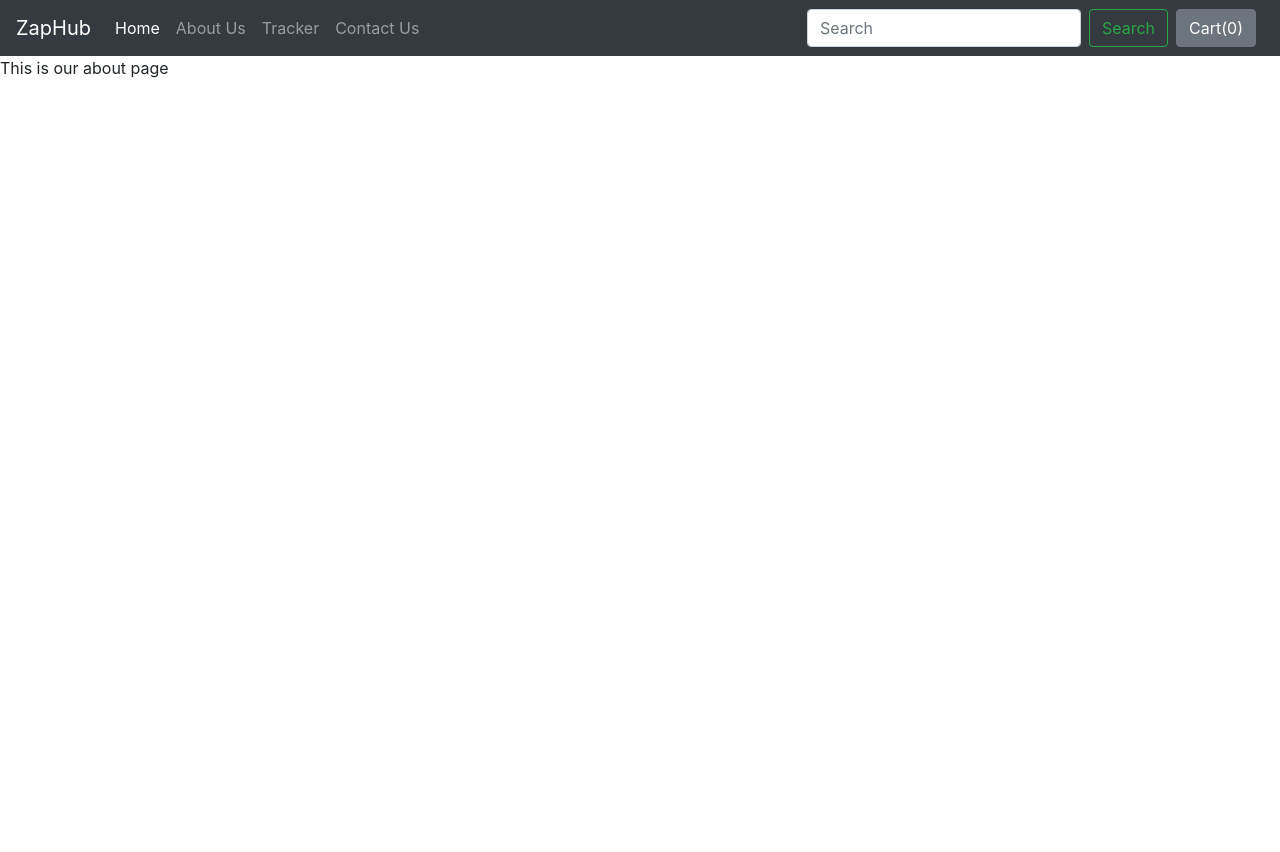
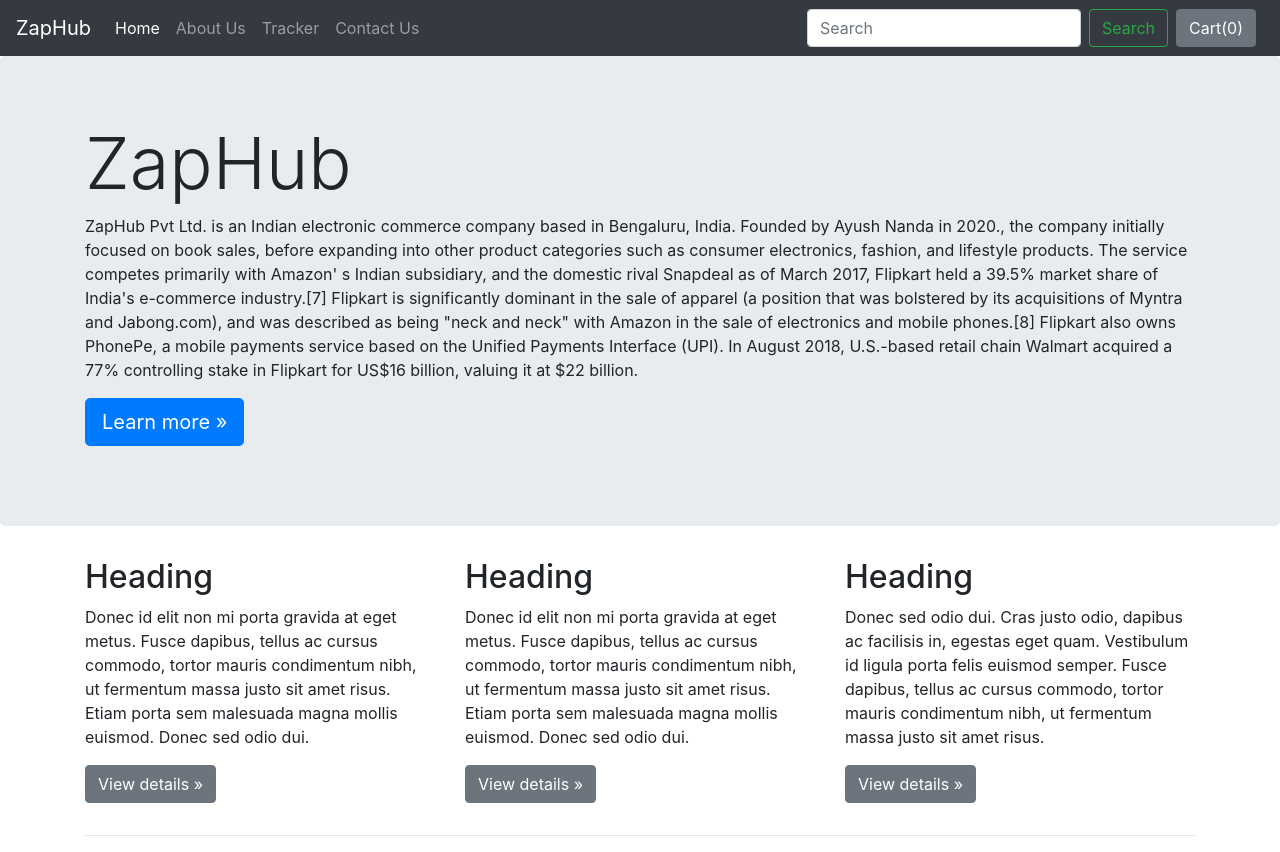
Before and after one commit to ayushnanda21/ZapHub, a Django app: template shop/templates/shop/about.html in a window 1280 px wide. Before the commit the page ends 78 px from the top, so only its background shows below. Run offline with Django 3.2, Linux system fonts and the light colour scheme; the template is opened without the code that fills it, so the values that code supplies are empty; some libraries are stand-ins or nearby versions.

Commit message:
productview and about landing pages made

```diff
--- a/shop/templates/shop/about.html
+++ b/shop/templates/shop/about.html
@@ -1,4 +1,61 @@
 {% extends 'shop/basic.html' %}
 
 {% block title%}About Us{% endblock %}
-{% block body %} This is our about page {% endblock %}
+{% block body %}
+<main role="main">
+
+  <!-- Main jumbotron for a primary marketing message or call to action -->
+  <div class="jumbotron">
+    <div class="container">
+      <h1 class="display-3">ZapHub</h1>
+      <p>ZapHub Pvt Ltd. is an Indian electronic commerce company based in Bengaluru, India. Founded by Ayush Nanda in 2020., the company initially focused on book sales, before expanding into other product categories such as consumer electronics, fashion, and lifestyle products.
+
+The service competes primarily with Amazon' s Indian subsidiary, and the domestic rival Snapdeal as of March 2017, Flipkart held a 39.5% market share of India's e-commerce industry.[7] Flipkart is significantly dominant in the sale of apparel (a position that was bolstered by its acquisitions of Myntra and Jabong.com), and was described as being "neck and neck" with Amazon in the sale of electronics and mobile phones.[8] Flipkart also owns PhonePe, a mobile payments service based on the Unified Payments Interface (UPI).
+
+In August 2018, U.S.-based retail chain Walmart acquired a 77% controlling stake in Flipkart for US$16 billion, valuing it at $22 billion.</p>
+      <p><a class="btn btn-primary btn-lg" href="#" role="button">Learn more »</a></p>
+    </div>
+  </div>
+
+  <div class="container">
+    <!-- Example row of columns -->
+    <div class="row">
+      <div class="col-md-4">
+        <h2>Heading</h2>
+        <p>Donec id elit non mi porta gravida at eget metus. Fusce dapibus, tellus ac cursus commodo, tortor mauris condimentum nibh, ut fermentum massa justo sit amet risus. Etiam porta sem malesuada magna mollis euismod. Donec sed odio dui. </p>
+        <p><a class="btn btn-secondary" href="#" role="button">View details »</a></p>
+      </div>
+      <div class="col-md-4">
+        <h2>Heading</h2>
+        <p>Donec id elit non mi porta gravida at eget metus. Fusce dapibus, tellus ac cursus commodo, tortor mauris condimentum nibh, ut fermentum massa justo sit amet risus. Etiam porta sem malesuada magna mollis euismod. Donec sed odio dui. </p>
+        <p><a class="btn btn-secondary" href="#" role="button">View details »</a></p>
+      </div>
+      <div class="col-md-4">
+        <h2>Heading</h2>
+        <p>Donec sed odio dui. Cras justo odio, dapibus ac facilisis in, egestas eget quam. Vestibulum id ligula porta felis euismod semper. Fusce dapibus, tellus ac cursus commodo, tortor mauris condimentum nibh, ut fermentum massa justo sit amet risus.</p>
+        <p><a class="btn btn-secondary" href="#" role="button">View details »</a></p>
+      </div>
+    </div>
+
+    <hr>
+
+  </div> <!-- /container -->
+
+</main>
+
+
+
+
+
+
+
+
+
+
+
+
+
+
+
+
+{% endblock %}
--- a/shop/templates/shop/index.html
+++ b/shop/templates/shop/index.html
@@ -81,8 +81,9 @@
             <img src='/media/{{i.image}}' class="card-img-top" alt="...">
             <div class="card-body">
               <h5 class="card-title">{{i.product_name}}</h5>
-              <p class="card-text">{{i.desc}}</p>
+              <p class="card-text">{{i.desc| slice:"0:80"}}.....</p>
               <button id="pr{{i.id}}" class="btn btn-primary cart">Add To Cart</button>
+              <a href="/shop/products/{{i.id}} "<button id="qv{{i.id}}" class="btn btn-primary cart">QuickView</button> </a>
             </div>
           </div>
         </div>
--- a/shop/urls.py
+++ b/shop/urls.py
@@ -7,6 +7,6 @@
     path("contact", views.contact, name="ContactUs"),
     path("tracker", views.tracker, name="TrackingStatus"),
     path("search", views.search, name="Search"),
-    path("productview", views.productview, name="ProductView"),
+    path("products/<int:myid>", views.productview, name="ProductView"),
     path("checkout", views.checkout, name="Checkout")
 ]
--- a/shop/views.py
+++ b/shop/views.py
@@ -38,8 +38,10 @@
 def search(request):
     return render(request, 'shop/search.html')
 
-def productview(request):
-    return render(request, 'shop/prodView.html')
+def productview(request,myid):
+    #Fetch the product using the id
+    product = Product.objects.filter(id=myid)
+    return render(request, 'shop/prodView.html' , {'product':product[0]})
 
 def checkout(request):
     return render(request, 'shop/checkout.html')
```
Also changed, not shown: shop/templates/shop/prodView.html (+60 -2 lines).
